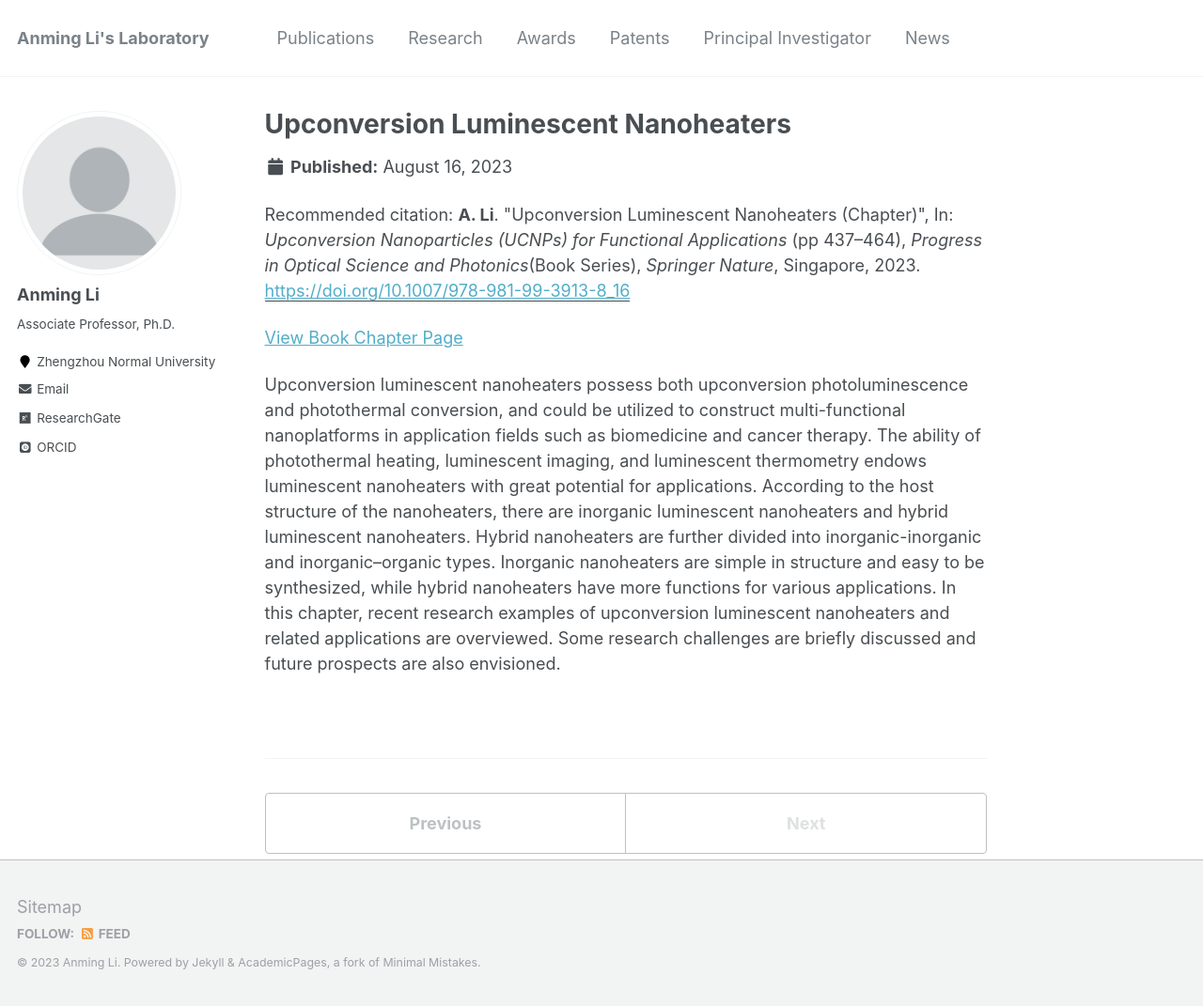
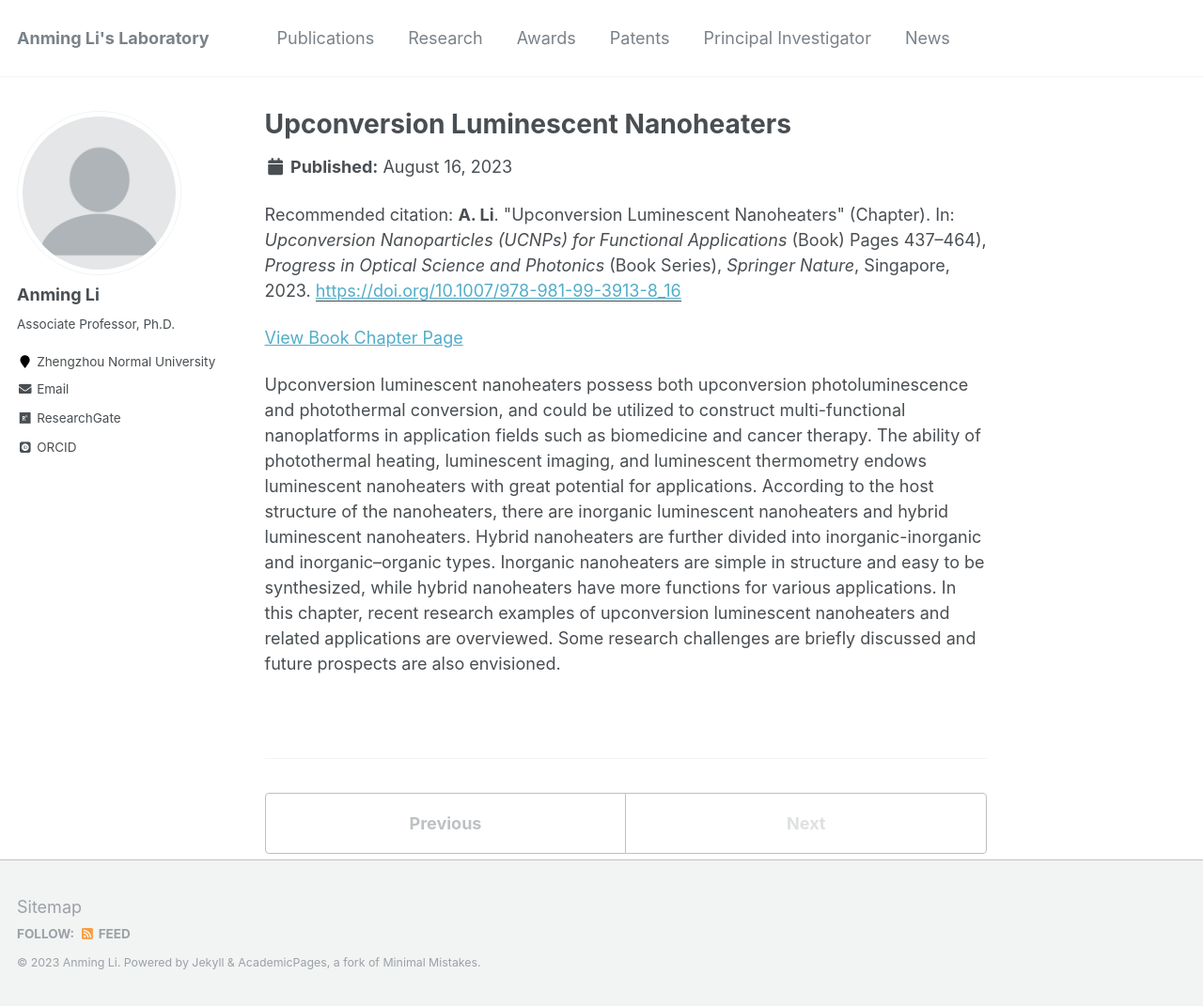
Before and after one commit to ucnclab/ucnclab.github.io, a Jekyll site: the page built from _publications/2023-Chapter22.md, in a window 1280 px wide and 1071 px high. Shown: the whole window at 94% size. Built offline with Jekyll 4.4.1, drawn with Linux system fonts in a browser that asks for light colours; some web fonts are replaced; comment, search, counter and statistics services are not loaded.

Commit message:
Update 2023-Chapter22.md

```diff
--- a/_publications/2023-Chapter22.md
+++ b/_publications/2023-Chapter22.md
@@ -6,7 +6,7 @@
 date: 2023-08-16
 venue: 'Upconversion Nanoparticles (UCNPs) for Functional Applications (Book), Springer Nature'
 paperurl: 'https://doi.org/10.1007/978-981-99-3913-8_16'
-citation: '<b>A. Li</b>. &quot;Upconversion Luminescent Nanoheaters (Chapter)&quot;, In: <i>Upconversion Nanoparticles (UCNPs) for Functional Applications</i> (pp 437–464), <i>Progress in Optical Science and Photonics</i>(Book Series), <i>Springer Nature</i>, Singapore, 2023.'
+citation: '<b>A. Li</b>. &quot;Upconversion Luminescent Nanoheaters&quot; (Chapter). In: <i>Upconversion Nanoparticles (UCNPs) for Functional Applications</i> (Book) Pages 437–464), <i>Progress in Optical Science and Photonics</i> (Book Series), <i>Springer Nature</i>, Singapore, 2023.'
 ---
 [View Book Chapter Page](https://link.springer.com/chapter/10.1007/978-981-99-3913-8_16)
 
```
